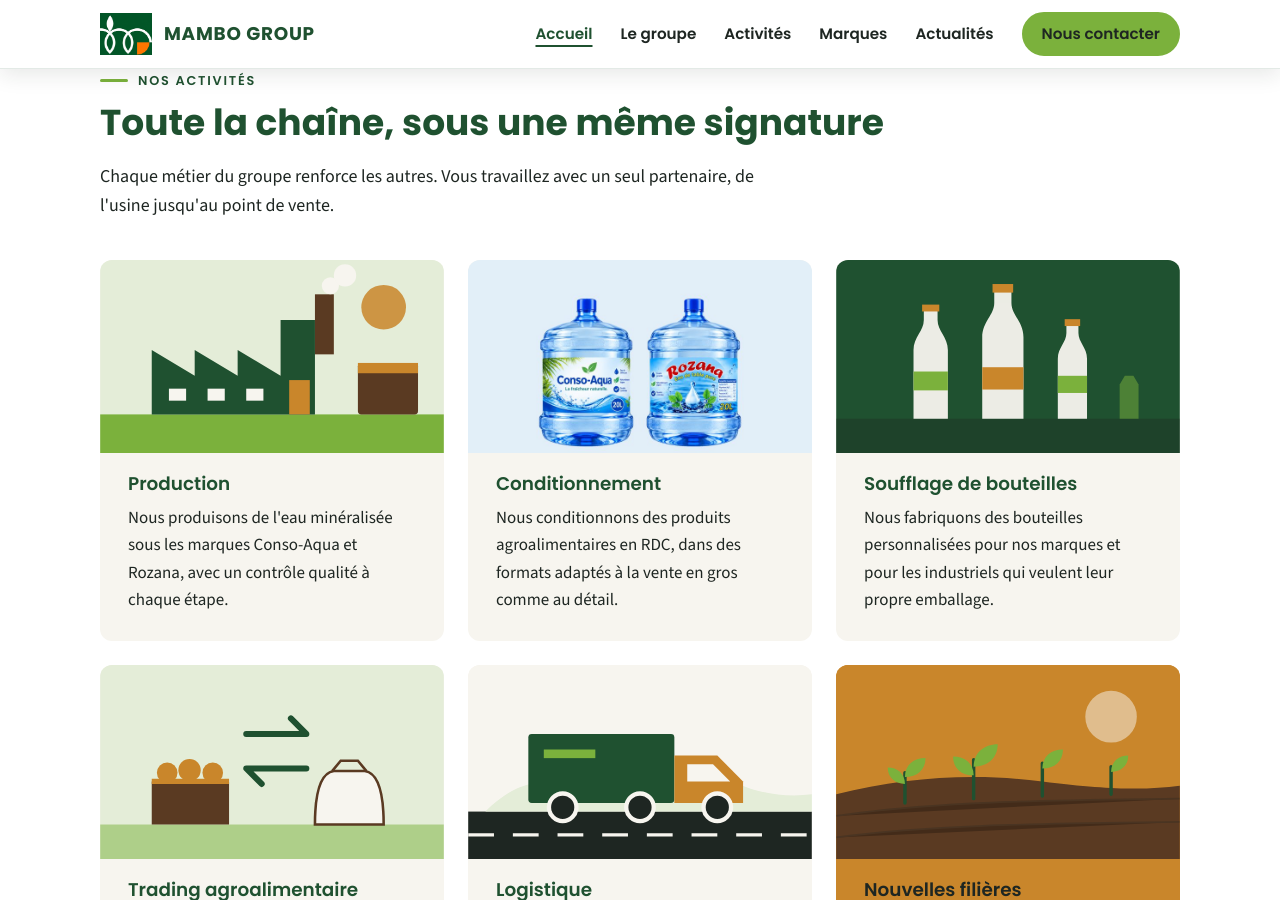
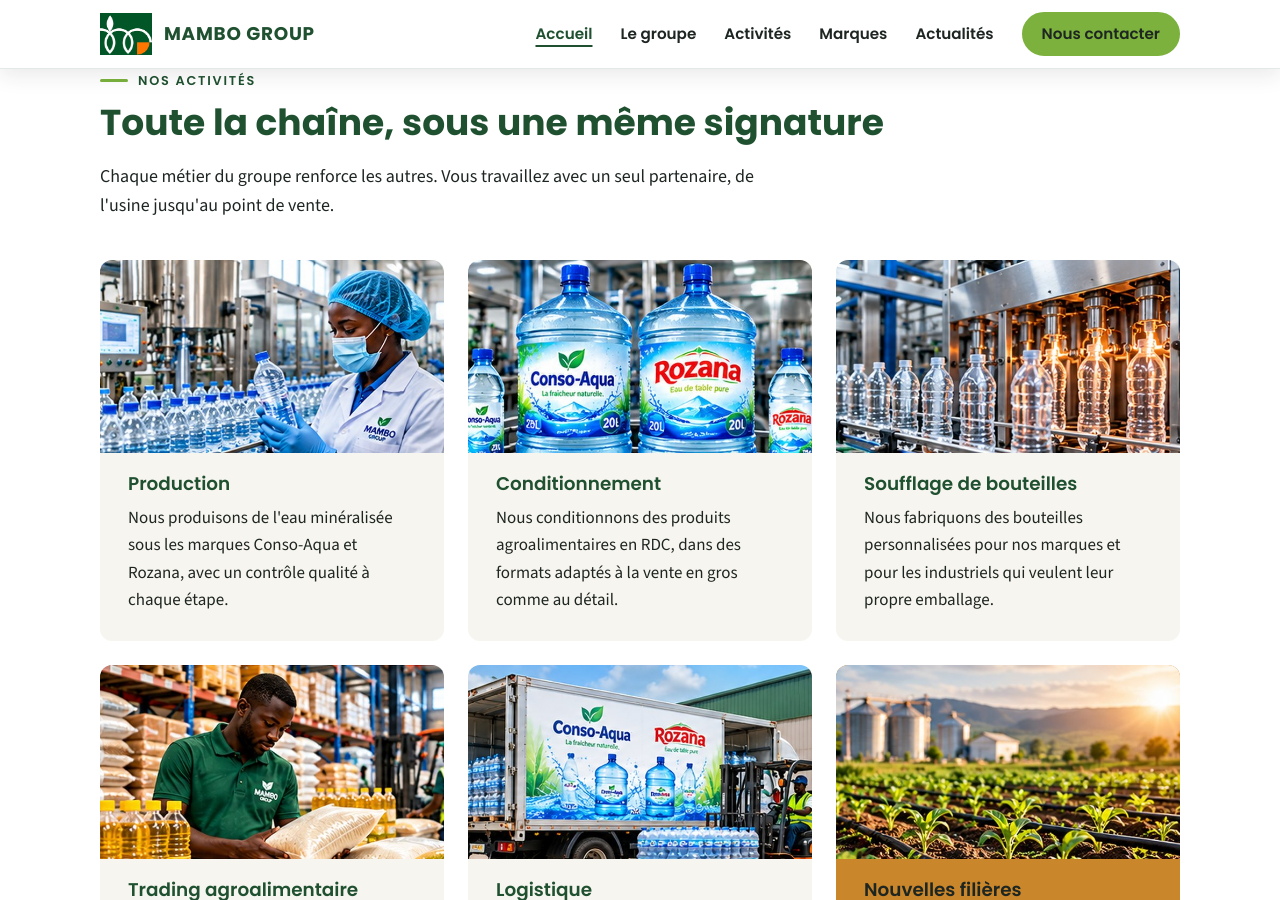
Before and after one commit to kabungulumambo-a11y/mambo-group-site, a Jekyll site: the page built from index.html, in a window 1280 px wide and 900 px high, scrolled down 1730 px. Built offline with Jekyll 4.4.1, drawn with Linux system fonts in a browser that asks for light colours.

Commit message:
Photos des six activités
Co-Authored-By: Claude Opus 5.5 (1M context) <noreply@anthropic.com>
Claude-Session: https://claude.ai/code/session_01EwjF6PwCm4cf5ZP2KTyith

```diff
--- a/index.html
+++ b/index.html
@@ -62,32 +62,32 @@ layout: default
 
         <div class="cards">
           <article class="card">
-            <img class="card-media" src="/assets/img/activites/production.svg" alt="" width="400" height="225" loading="lazy">
+            <img class="card-media" src="/assets/img/activites/production.jpg" alt="Agente qualité contrôlant une bouteille sur la ligne de production" width="640" height="360" loading="lazy">
             <h3>Production</h3>
             <p>Nous produisons de l'eau minéralisée sous les marques Conso-Aqua et Rozana, avec un contrôle qualité à chaque étape.</p>
           </article>
           <article class="card">
-            <img class="card-media" src="/assets/img/activites/conditionnement.jpg" alt="Bidons de 20 litres Conso-Aqua et Rozana" width="400" height="225" loading="lazy">
+            <img class="card-media" src="/assets/img/activites/conditionnement.jpg" alt="Bidons de 20 litres et bouteilles Conso-Aqua et Rozana" width="640" height="360" loading="lazy">
             <h3>Conditionnement</h3>
             <p>Nous conditionnons des produits agroalimentaires en RDC, dans des formats adaptés à la vente en gros comme au détail.</p>
           </article>
           <article class="card">
-            <img class="card-media" src="/assets/img/activites/soufflage.svg" alt="" width="400" height="225" loading="lazy">
+            <img class="card-media" src="/assets/img/activites/soufflage.jpg" alt="Machine de soufflage de bouteilles en plastique" width="640" height="360" loading="lazy">
             <h3>Soufflage de bouteilles</h3>
             <p>Nous fabriquons des bouteilles personnalisées pour nos marques et pour les industriels qui veulent leur propre emballage.</p>
           </article>
           <article class="card">
-            <img class="card-media" src="/assets/img/activites/trading.svg" alt="" width="400" height="225" loading="lazy">
+            <img class="card-media" src="/assets/img/activites/trading.jpg" alt="Agent MAMBO GROUP préparant des sacs de riz et de l'huile en entrepôt" width="640" height="360" loading="lazy">
             <h3>Trading agroalimentaire</h3>
             <p>Nous achetons et revendons des produits agroalimentaires pour approvisionner distributeurs, commerces et industriels.</p>
           </article>
           <article class="card">
-            <img class="card-media" src="/assets/img/activites/logistique.svg" alt="" width="400" height="225" loading="lazy">
+            <img class="card-media" src="/assets/img/activites/logistique.jpg" alt="Camion Conso-Aqua et Rozana chargé de bidons par un chariot élévateur" width="640" height="360" loading="lazy">
             <h3>Logistique</h3>
             <p>Nous stockons et livrons les produits jusqu'aux points de vente, pour le groupe comme pour nos clients.</p>
           </article>
           <article class="card card-accent">
-            <img class="card-media" src="/assets/img/activites/nouvelles-filieres.svg" alt="" width="400" height="225" loading="lazy">
+            <img class="card-media" src="/assets/img/activites/nouvelles-filieres.jpg" alt="Champ cultivé et silos agricoles au soleil couchant" width="640" height="360" loading="lazy">
             <h3>Nouvelles filières</h3>
             <p>Le groupe se diversifie dans l'agroalimentaire. Vous avez un projet ? Parlons-en.</p>
             <a href="/#contact" class="link">Nous écrire</a>
```
Also changed, not shown: assets/img/activites/conditionnement.jpg, assets/img/activites/logistique.jpg (added), assets/img/activites/logistique.svg (deleted), assets/img/activites/nouvelles-filieres.jpg (added), assets/img/activites/nouvelles-filieres.svg (deleted), assets/img/activites/production.jpg (added), assets/img/activites/production.svg (deleted), assets/img/activites/soufflage.jpg (added), assets/img/activites/soufflage.svg (deleted), assets/img/activites/trading.jpg (added), assets/img/activites/trading.svg (deleted).
